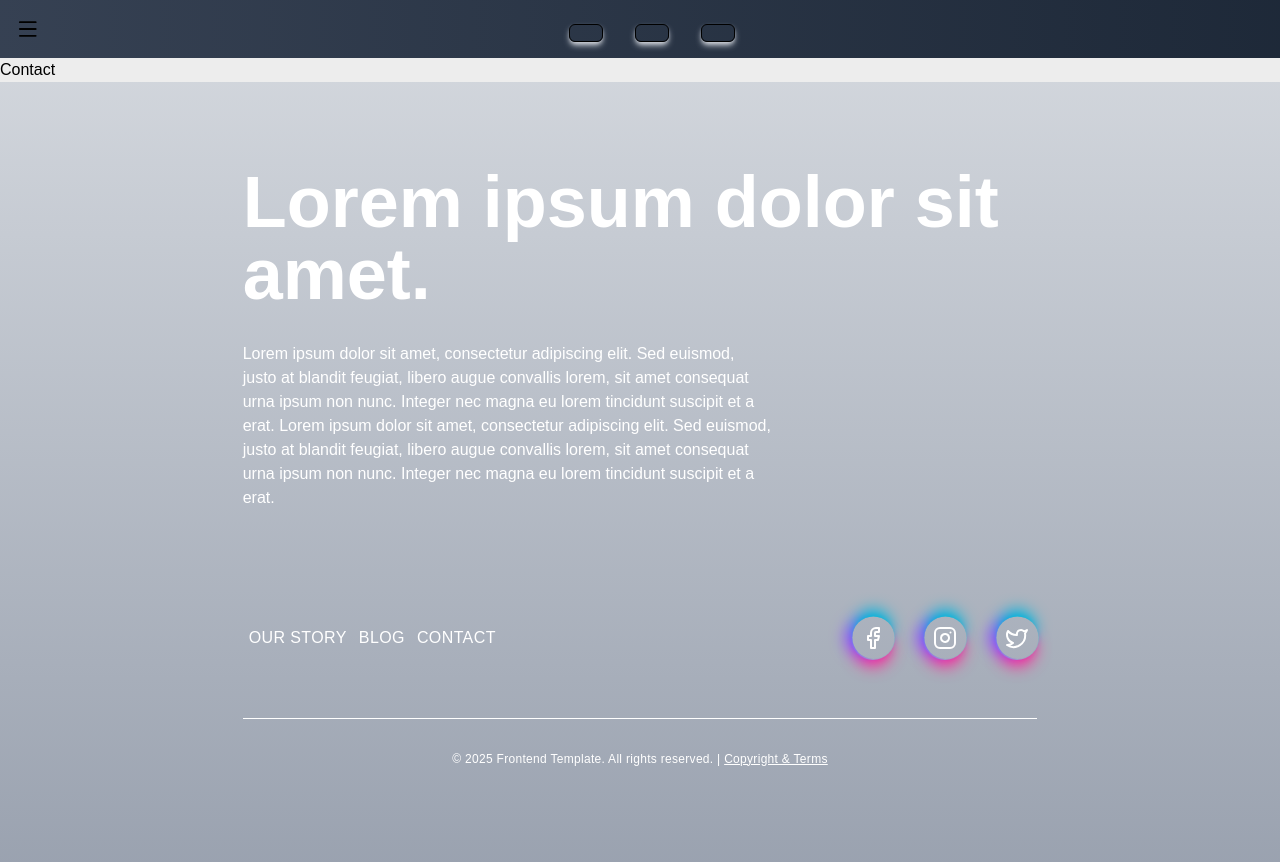
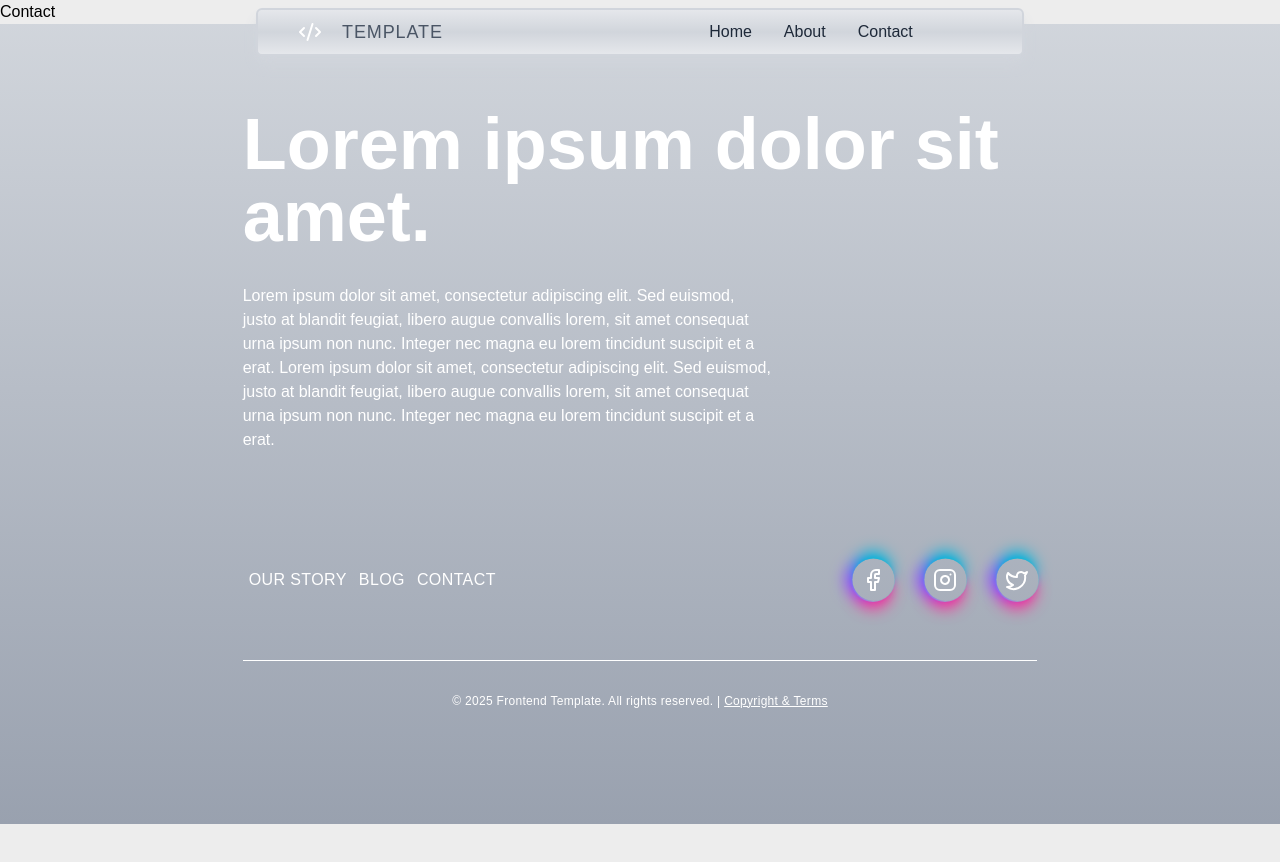
Before and after one commit to brownbeardeveloper/nextjs_boilerplate, a Next.js app: page /contact in a window 1280 px wide. Shown: the top 862 px of the page. After the commit the page ends 824 px from the top, so only its background shows below. Built offline with nearby package versions, Linux system fonts and the light colour scheme.

Commit message:
fix: navbar

```diff
--- /dev/null
+++ b/src/assets/icon.tsx
@@ -0,0 +1,5 @@
+export default function Icon({ size = 24, className = "" }: { size: number, className: string }) {
+    return (
+        <svg xmlns="http://www.w3.org/2000/svg" width={size} height={size} viewBox="0 0 24 24" fill="none" stroke="currentColor" stroke-width="2" stroke-linecap="round" stroke-linejoin="round" className={className}><path d="m18 16 4-4-4-4"/><path d="m6 8-4 4 4 4"/><path d="m14.5 4-5 16"/></svg>
+    )
+}
--- a/src/sections/footer.tsx
+++ b/src/sections/footer.tsx
@@ -61,8 +61,8 @@ export default function Footer() {
                             </div>
 
                             <div className="flex flex-row space-x-8 items-end md:items-center justify-between">
-                                {socialLinks.map((link) => (
-                                    <Link href={link.url} className="w-10 h-10 flex justify-center items-center text-white cursor-pointer">
+                                {socialLinks.map((link, index) => (
+                                    <Link key={index} href={link.url} className="w-10 h-10 flex justify-center items-center text-white cursor-pointer">
                                         <div className="flex w-10 h-10 justify-center items-center relative">
                                             <div className="w-[110%] h-[110%] shadow-lg shadow-pink-500 bg-transparent rounded-full absolute"/>
                                             <div className="w-[108%] h-[108%] shadow-lg shadow-violet-500 bg-transparent rounded-full absolute rotate-90"/>
--- a/src/sections/navbar.tsx
+++ b/src/sections/navbar.tsx
@@ -1,6 +1,6 @@
-import NavigateButton from "../components/navigate-button";
-import { MenuIcon } from "lucide-react";
 
+import Link from "next/link";
+import Icon from "../assets/icon";
 
 export default function Navbar() {
 
@@ -12,18 +12,37 @@ export default function Navbar() {
 
 
   return (
-    <header className="w-full gradient-background bg-gradient-to-r from-gray-700 to-gray-800 p-4
-    flex justify-between items-center sticky top-0 z-50">
-      <MenuIcon size={24} className="hover:text-gray-300 transition-all duration-300 cursor-pointer"  />
+    <header className="w-full fixed top-2 left-0">
+      <div className="max-w-screen-md mx-auto h-12 px-10 flex justify-between items-center rounded-md shadow-lg shadow-gray-300 \
+        border-2 border-gray-300
+        bg-gradient-to-b from-gray-200 via-gray-300 to-gray-200 text-gray-800">
+        <div className="flex  w-full">
+
+        {/* Logo Section */}
+        <Link href="/" className="flex items-center transition-all duration-300 hover:opacity-80 gap-x-2">
+          <Icon size={24} className="text-white" />
+          <span className="ml-3 font-permanentmarker text-lg tracking-wider uppercase text-gray-600 dark:text-white">
+            Template
+          </span>
+        </Link>
+        </div>
+
+        {/* Navigation Section */}
+        <div className="flex justify-center w-full">
         <nav className="flex justify-center w-full">
           <ul className="flex justify-center">
             {headerLinks.map((link) => (
-            <li key={link.url} className="mx-4">
-              <NavigateButton url={link.url} variant="customTransparent">{link.label}</NavigateButton>
+              <li key={link.url} className="mx-4 cursor-pointer hover:text-gray-600 transition-all duration-300">
+                <Link href={link.url}>
+                  {link.label}
+                </Link>
               </li>
             ))}
           </ul>
         </nav>
+        </div>
+
+      </div>
     </header>
   );
 }
--- a/src/sections/sidebar.tsx
+++ /dev/null
@@ -1,30 +0,0 @@
-"use client";
-import NavigateButton from "../components/navigate-button";
-import { X } from "lucide-react";
-
-export default function Sidebar({isOpen, toggleSidebar}: {isOpen: boolean, toggleSidebar: () => void}) {
-
-  const sidebarLinks = [
-    { url: "/", label: "Home" },
-    { url: "/about", label: "About" },
-    { url: "/contact", label: "Contact" },
-];
-
-  return (
-    <aside className={`w-1/4 h-full flex flex-col items-center justify-center bg-gray-100
-    ${isOpen ? "block" : "hidden"} transition-all duration-300`}>
-      <button onClick={toggleSidebar} className="absolute top-0 right-0 hover:text-gray-300 transition-all duration-300 cursor-pointer">
-        <X size={24} className="hover:text-gray-300 transition-all duration-300 cursor-pointer" />
-      </button>
-      <nav className="bg-gray-100 p-4 h-full">
-        <ul className="flex flex-col gap-2 w-full">
-          {sidebarLinks.map((link) => (
-            <li key={link.url} className="w-full">
-              <NavigateButton url={link.url} variant="customTransparent">{link.label}</NavigateButton>
-            </li>
-          ))}
-        </ul>
-      </nav>
-    </aside>
-  );
-}
```
Lines whose indentation alone changed are shown as unchanged.
